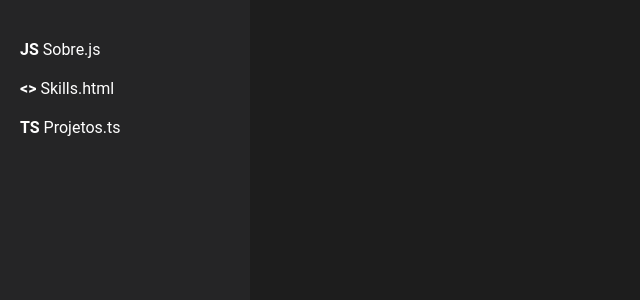
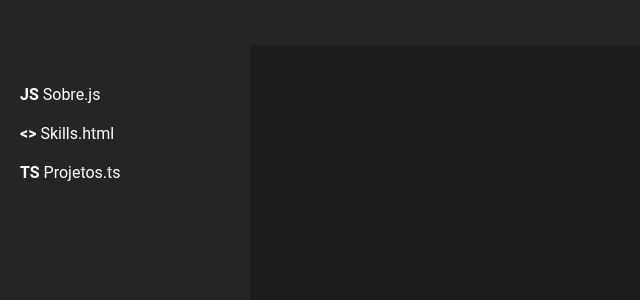
Before and after one commit to geich/cli-portifolio, a Next.js app: page /about in a window 1280 px wide. Shown: the top 300 px of the page, without its empty margins (0-640 px from the left). Built offline with nearby package versions, Linux system fonts and the light colour scheme.

Commit message:
vscode header layout

```diff
--- /dev/null
+++ b/src/components/header/header.style.ts
@@ -0,0 +1,8 @@
+import styled from 'styled-components'
+import media from 'styled-media-query'
+
+export const HeaderBox = styled.div`
+    background-color:#252526;
+    width: 100%;
+    height: 45px;
+`
--- /dev/null
+++ b/src/components/header/header.tsx
@@ -0,0 +1,11 @@
+import React from 'react'
+import { HeaderBox } from './header.style'
+
+const Menu:React.FC = () => {
+    return (
+        <HeaderBox>
+        </HeaderBox>
+    )
+}
+
+export default Menu
--- a/src/layouts/about.tsx
+++ b/src/layouts/about.tsx
@@ -1,9 +1,13 @@
 import React from 'react'
 import Menu from '../components/menu/menu'
+import Header from '../components/header/header'
 
 const About:React.FC = () => {
     return (
-        <Menu />
+        <>
+            <Header />
+            <Menu />
+        </>
     )
 }
 
```
